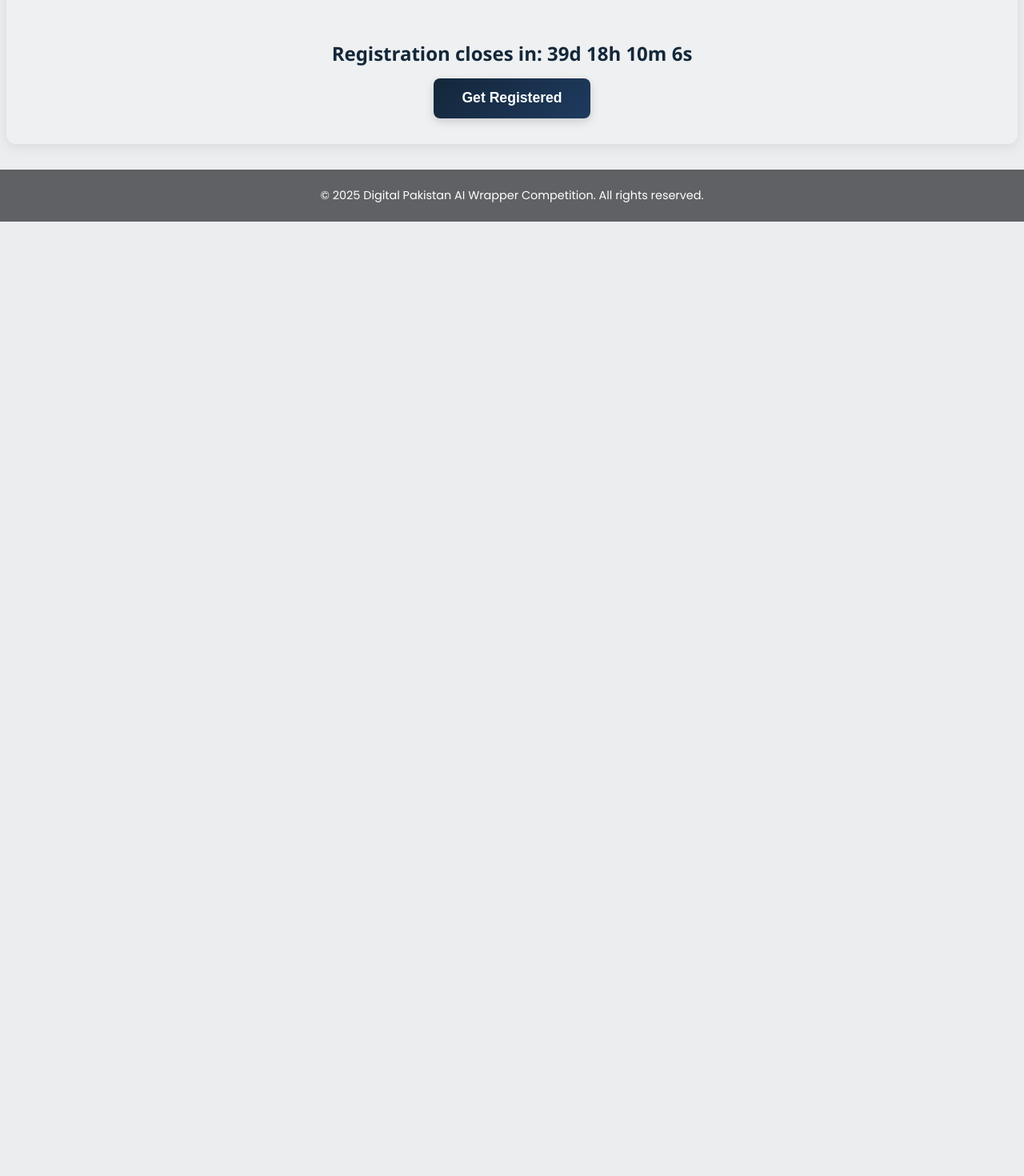
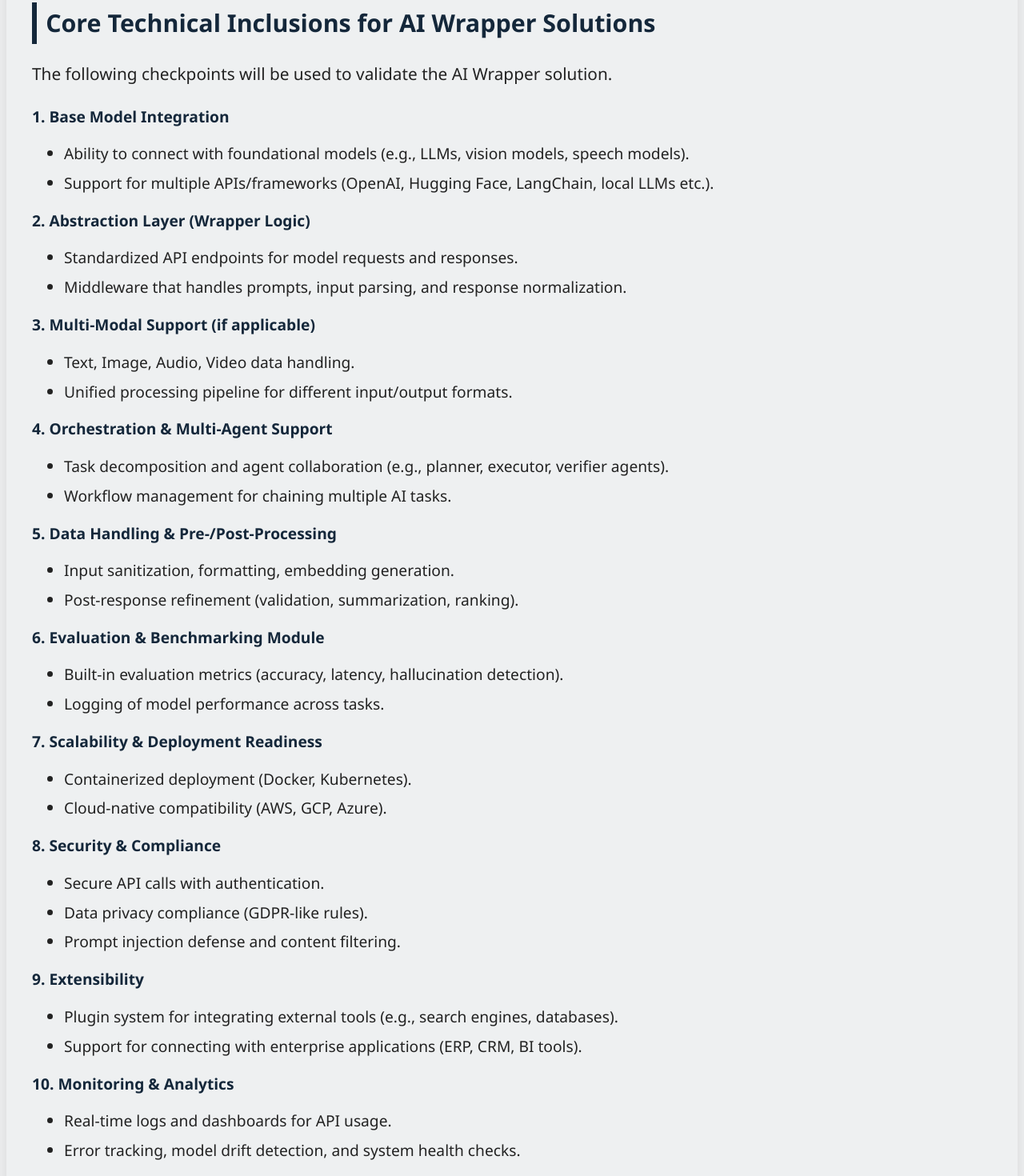
Before and after one commit to ignitentf-collab/ignitecodepk, a React (Create React App) app: page /aiwrapper in a window 1280 px wide. Shown: the part 4420-5890 px from the top of the page at 80% size. Before the commit the page ends 4697 px from the top, so only its background shows below. Built offline with nearby package versions, Linux system fonts and the light colour scheme.

Commit message:
update aiwrapper.js and CSS

```diff
--- a/src/pages/AIWrapper.css
+++ b/src/pages/AIWrapper.css
@@ -59,6 +59,11 @@
     margin-top: 1.2rem;
     margin-bottom: 0.6rem;
     /* ✅ sab headings ke neeche same gap */
+}
+
+.ai-wrapper-container h1 {
+    color: #14273a;
+    font-size: 1.2rem;
 }
 
 /* ✅ Cards Grid */
@@ -125,7 +130,7 @@
 }
 
 .timeline-img{
-    width: 1200px;
+    width: 1100px;
 }
 
 /* ✅ Criteria */
--- a/src/pages/AIWrapper.js
+++ b/src/pages/AIWrapper.js
@@ -295,6 +295,105 @@
           </li>
         </ul>
 
+        <h2>Core Technical Inclusions for AI Wrapper Solutions</h2>
+        <p>
+          The following checkpoints will be used to validate the AI Wrapper
+          solution.
+        </p>
+        <h1>1. Base Model Integration</h1>
+        <ul>
+          <li>
+            Ability to connect with foundational models (e.g., LLMs, vision
+            models, speech models).
+          </li>
+          <li>
+            Support for multiple APIs/frameworks (OpenAI, Hugging Face,
+            LangChain, local LLMs etc.).
+          </li>
+        </ul>
+
+        <h1>2. Abstraction Layer (Wrapper Logic)</h1>
+        <ul>
+          <li>Standardized API endpoints for model requests and responses.</li>
+          <li>
+            Middleware that handles prompts, input parsing, and response
+            normalization.
+          </li>
+        </ul>
+
+        <h1>3. Multi-Modal Support (if applicable)</h1>
+        <ul>
+          <li>Text, Image, Audio, Video data handling.</li>
+          <li>
+            Unified processing pipeline for different input/output formats.
+          </li>
+        </ul>
+
+        <h1>4. Orchestration & Multi-Agent Support</h1>
+        <ul>
+          <li>
+            Task decomposition and agent collaboration (e.g., planner, executor,
+            verifier agents).
+          </li>
+          <li>Workflow management for chaining multiple AI tasks.</li>
+        </ul>
+
+        <h1>5. Data Handling & Pre-/Post-Processing</h1>
+        <ul>
+          <li>Input sanitization, formatting, embedding generation.</li>
+          <li>
+            Post-response refinement (validation, summarization, ranking).
+          </li>
+        </ul>
+
+        <h1>6. Evaluation & Benchmarking Module</h1>
+        <ul>
+          <li>
+            Built-in evaluation metrics (accuracy, latency, hallucination
+            detection).
+          </li>
+          <li>Logging of model performance across tasks.</li>
+        </ul>
+
+        <h1>7. Scalability & Deployment Readiness</h1>
+        <ul>
+          <li>Containerized deployment (Docker, Kubernetes).</li>
+          <li>Cloud-native compatibility (AWS, GCP, Azure).</li>
+        </ul>
+
+        <h1>8. Security & Compliance</h1>
+        <ul>
+          <li>Secure API calls with authentication.</li>
+          <li>Data privacy compliance (GDPR-like rules).</li>
+          <li>Prompt injection defense and content filtering.</li>
+        </ul>
+
+        <h1>9. Extensibility</h1>
+        <ul>
+          <li>
+            Plugin system for integrating external tools (e.g., search engines,
+            databases).
+          </li>
+          <li>
+            Support for connecting with enterprise applications (ERP, CRM, BI
+            tools).
+          </li>
+        </ul>
+
+        <h1>10. Monitoring & Analytics</h1>
+        <ul>
+          <li>Real-time logs and dashboards for API usage.</li>
+          <li>
+            Error tracking, model drift detection, and system health checks.
+          </li>
+        </ul>
+
+        <h1>11. Documentation & Standardization</h1>
+        <ul>
+          <li>Well-documented SDKs/APIs.</li>
+          <li>Standard input-output schemas for interoperability.</li>
+        </ul>
+
         {/* ✅ Countdown + Register */}
         <div className="ai-register-section">
           <h3 className="ai-countdown">
```
